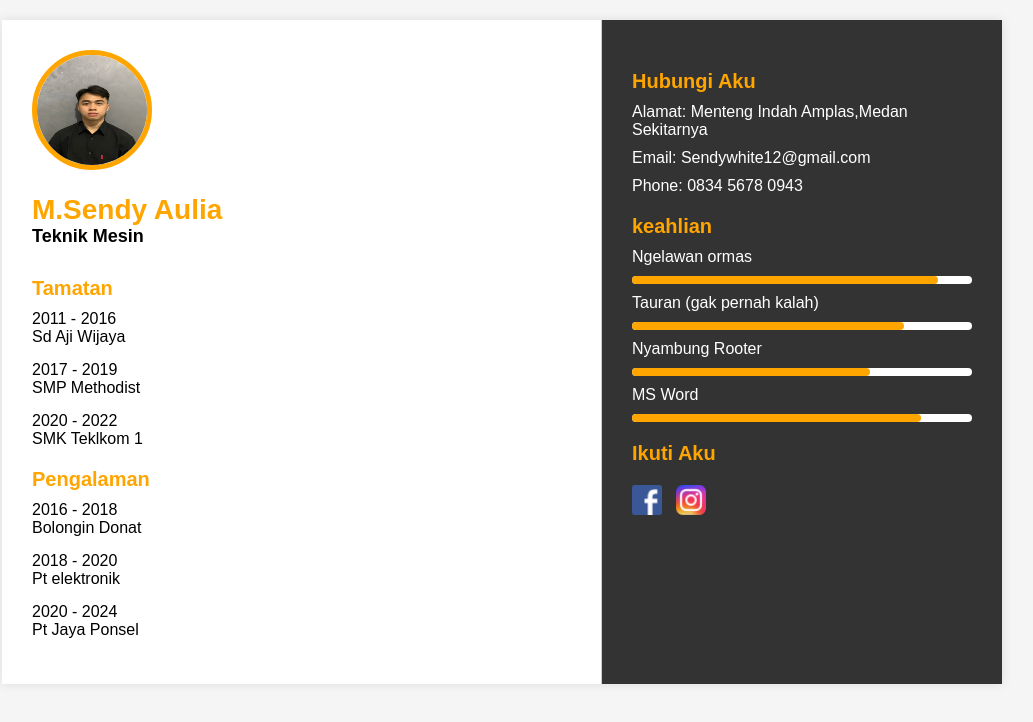
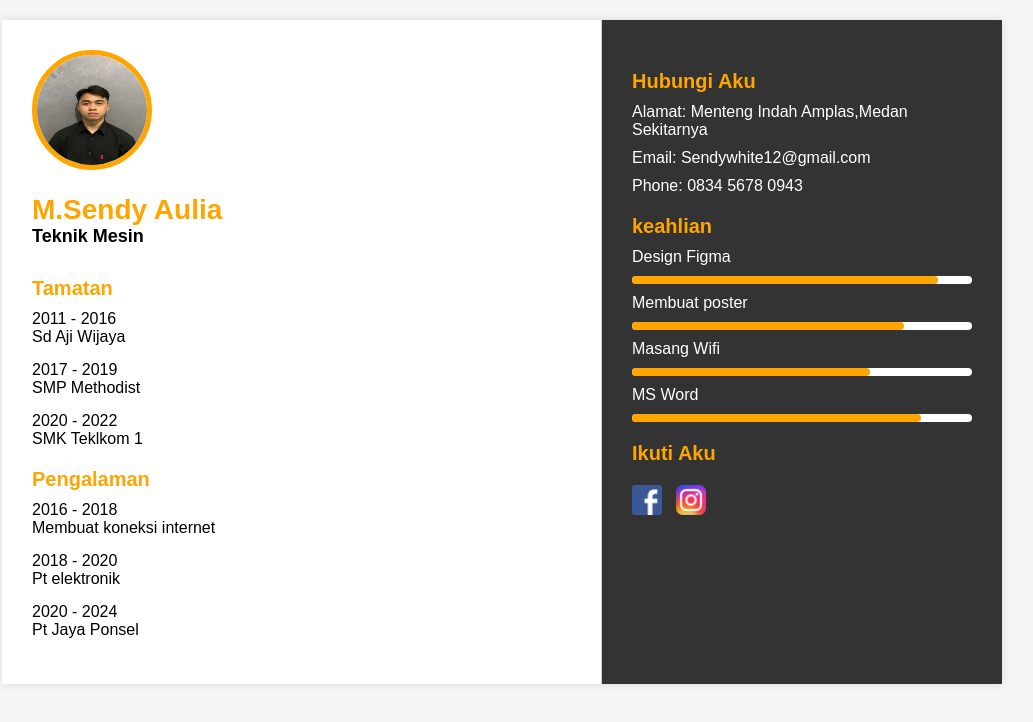
Before and after one commit to Ebenr-mikro/CvEcekEcek, a plain HTML site: page sendy.html in a window 1280 px wide. Shown: the whole page, without its empty margins (138-1171 px from the left). Drawn offline with Linux system fonts and the light colour scheme.

Commit message:
Update sendy.html

```diff
--- a/sendy.html
+++ b/sendy.html
@@ -35,7 +35,7 @@
                 <h3>Pengalaman </h3>
                 <div class="item">
                     <p>2016 - 2018</p>
-                    <p>Bolongin Donat</p>
+                    <p>Membuat koneksi internet</p>
                 </div>
                 <div class="item">
                     <p>2018 - 2020</p>
@@ -58,11 +58,11 @@
 
             <section class="skills">
                 <h3>keahlian </h3>
-                <p>Ngelawan ormas</p>
+                <p>Design Figma</p>
                 <div class="skill-bar illustrator"></div>
-                <p>Tauran (gak pernah kalah)</p>
+                <p>Membuat poster</p>
                 <div class="skill-bar photoshop"></div>
-                <p>Nyambung Rooter</p>
+                <p>Masang Wifi</p>
                 <div class="skill-bar indesign"></div>
                 <p>MS Word</p>
                 <div class="skill-bar msword"></div>
```
